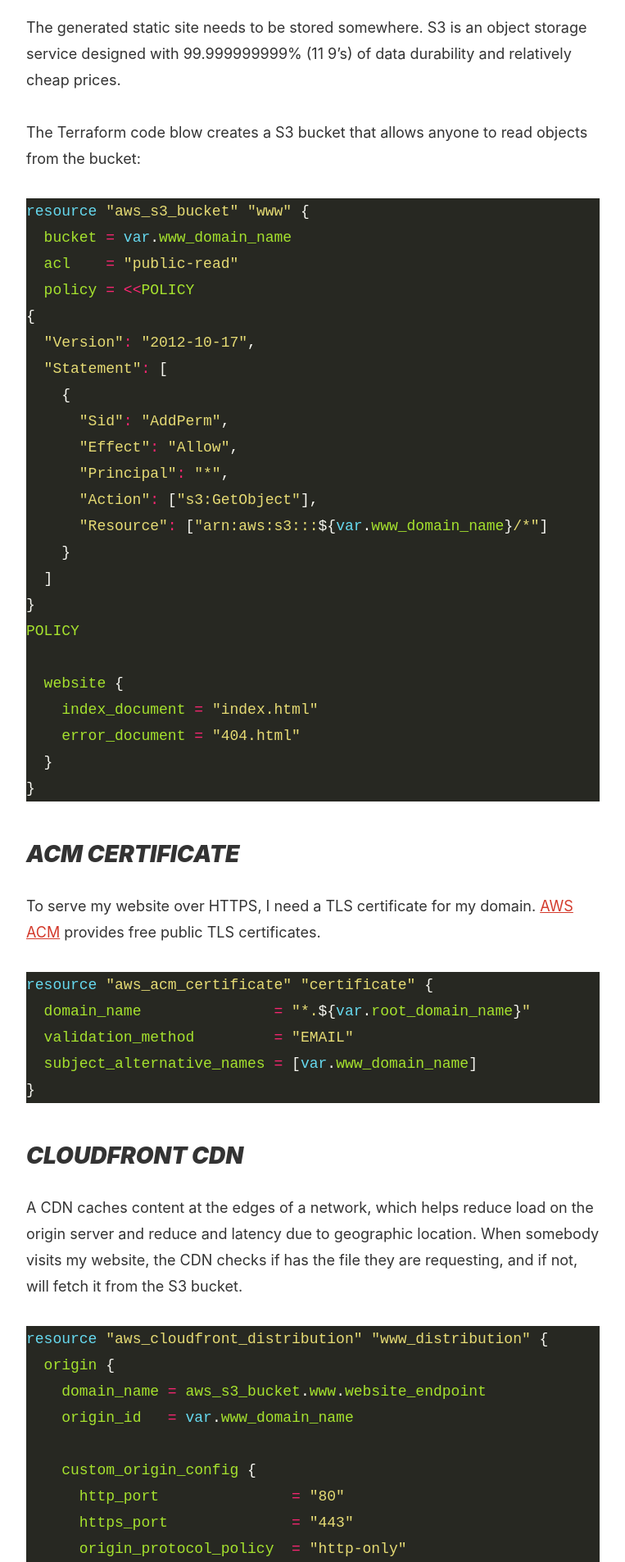
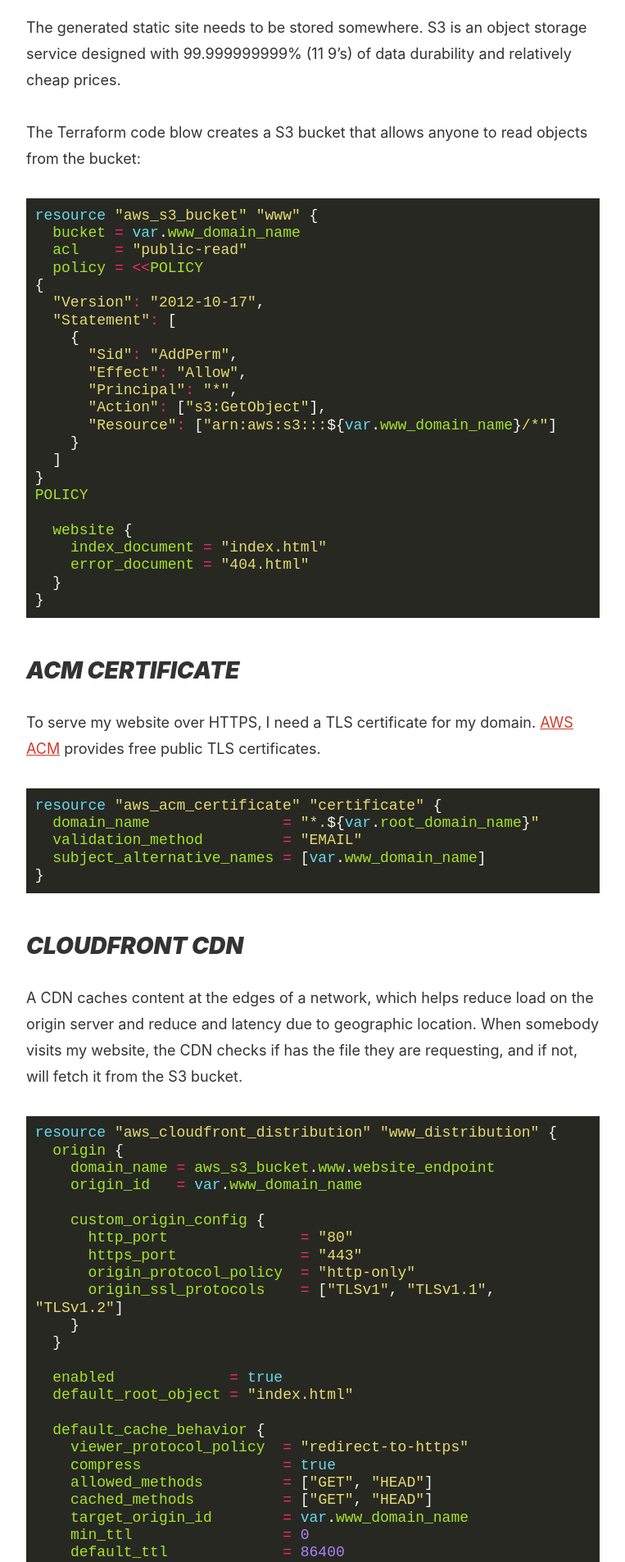
Before and after one commit to ryanrishi/ryanrishi.com, a Jekyll site: the page built from _posts/2019-12-26-terraform.markdown, in a window 1280 px wide. Shown: the part 1086-2992 px from the top of the page at 82% size, without its empty margins (258-1021 px from the left). Built offline with Jekyll 4.4.1, drawn with Linux system fonts in a browser that asks for light colours.

Commit message:
fix line-height for code

```diff
--- /dev/null
+++ b/_sass/_code.scss
@@ -0,0 +1,7 @@
+code {
+  display: inline-block;
+  line-height: $line-height / 1.5;
+  padding: $line-height / 3;
+  white-space: pre-wrap;
+  word-wrap: break-word;
+}
--- a/_sass/styles.scss
+++ b/_sass/styles.scss
@@ -6,3 +6,4 @@
 @import "post";
 @import "youtube";
 @import "syntax-highlighting";
+@import "code";
```
